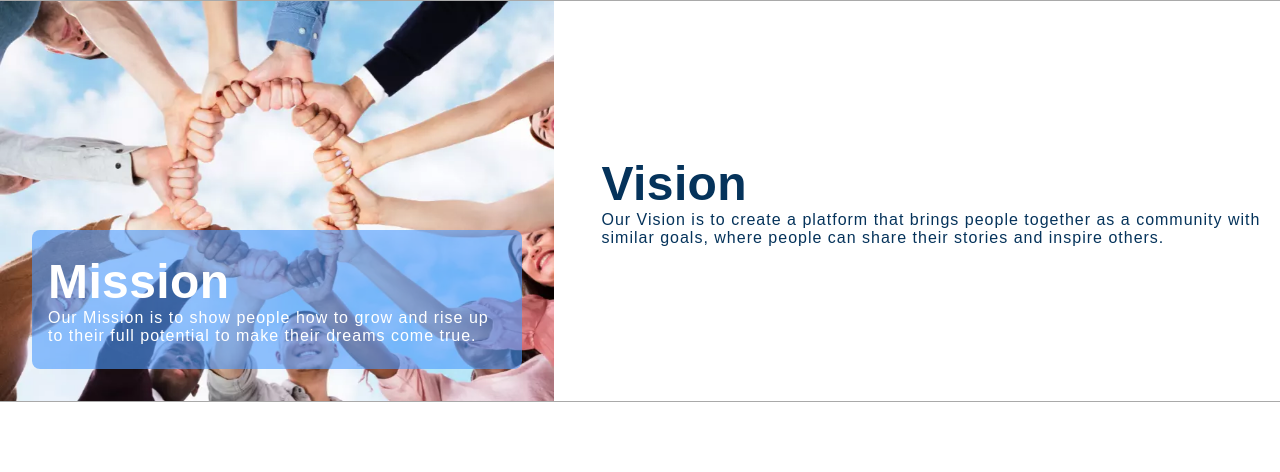
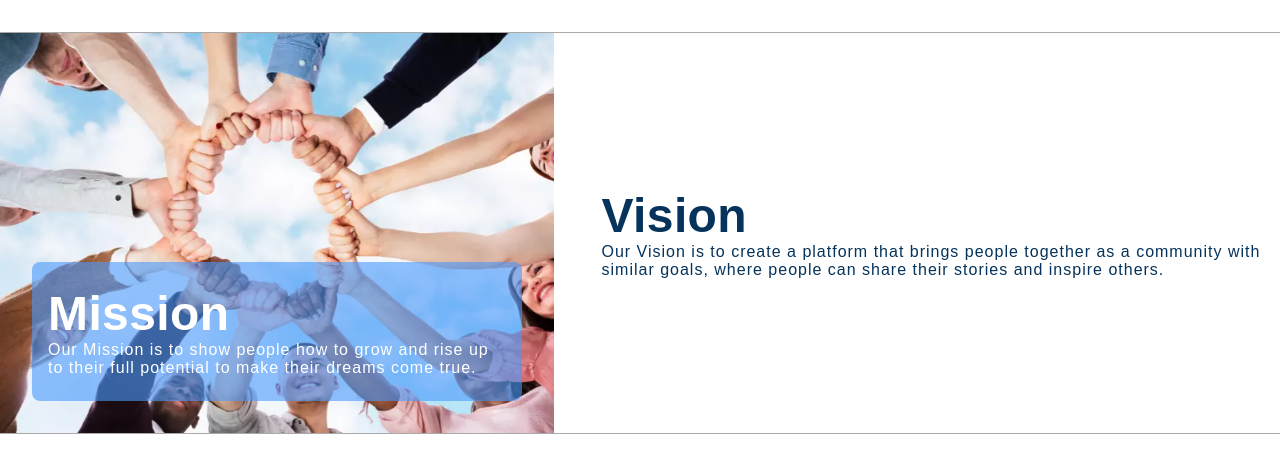
Before and after one commit to Growing-Abroad/client, a Next.js app: page /about-us/components/VisionAndMission in a window 1280 px wide. Shown: the top 472 px of the page. Built offline with nearby package versions, Linux system fonts and the light colour scheme.

Commit message:
fix: spacing

```diff
--- a/pages/about-us/components/VisionAndMission/styles.ts
+++ b/pages/about-us/components/VisionAndMission/styles.ts
@@ -11,6 +11,7 @@ export const Container = styled.section`
   border-top: 1px solid darkgray;
   border-bottom: 1px solid darkgray;
   gap: 2rem;
+  margin: 2rem 0;
 `
 
 export const LeftContent = styled.div`
```
